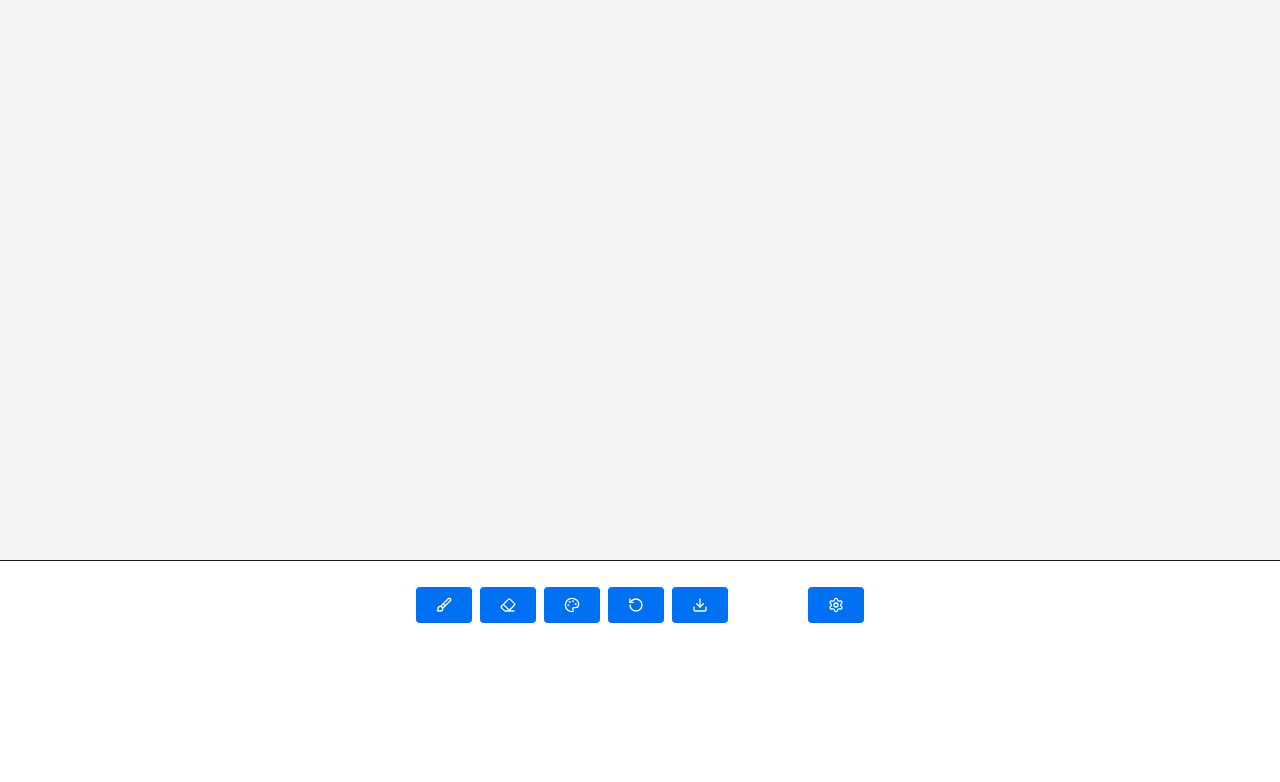
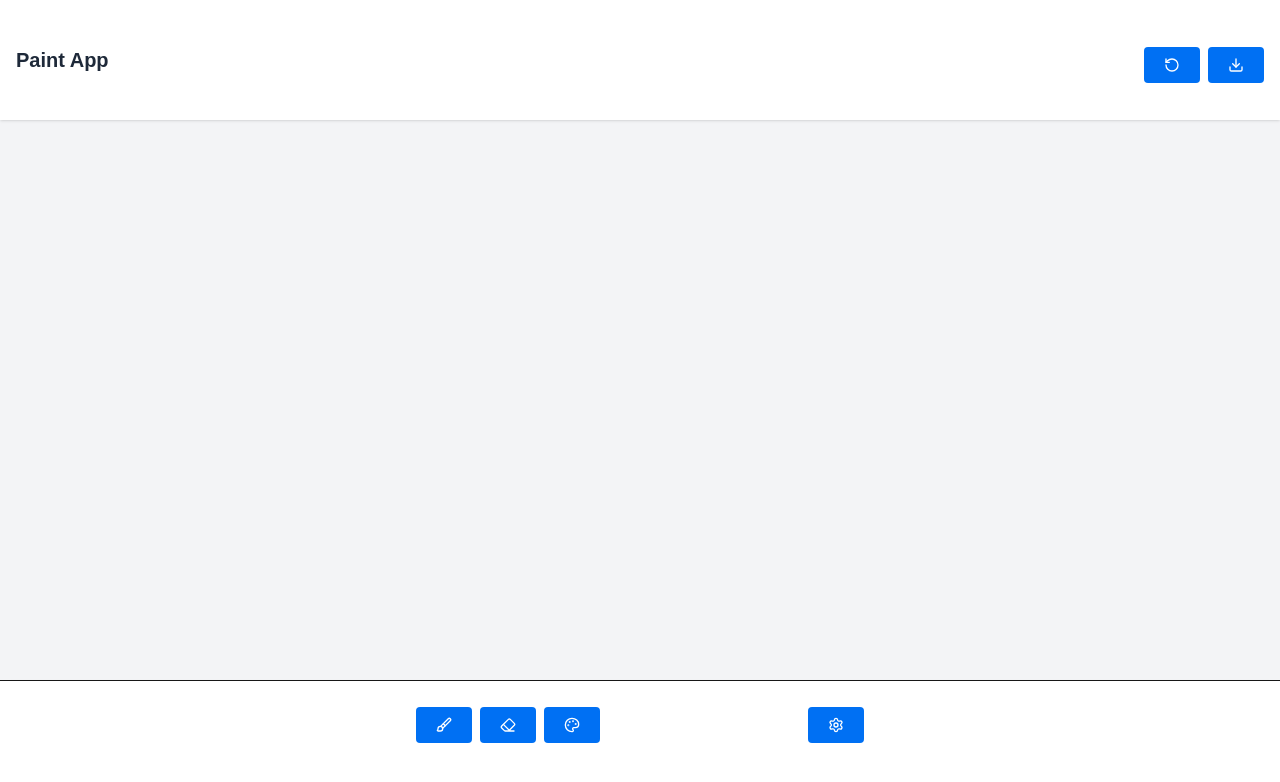
Before and after one commit to chirahbhal312/fingerdrawer-nextjs, a Next.js app: page /PaperToAR in a window 1280 px wide. Shown: the top 782 px of the page. Built offline with nearby package versions, Linux system fonts and the light colour scheme.

Commit message:
UI reset.

```diff
--- a/src/app/PaperToAR/page.jsx
+++ b/src/app/PaperToAR/page.jsx
@@ -98,10 +98,24 @@ export default function PaintingApp() {
 
   return (
     <div className="h-screen flex flex-col bg-gray-100 overflow-hidden">
-      <div className="flex-1 relative">
+      {/* Top Panel */}
+      <div className="h-[15vh] bg-white shadow-sm p-4 flex items-center justify-between">
+        <h1 className="text-xl font-bold text-gray-800">Paint App</h1>
+        <div className="flex items-center gap-2">
+          <button className="p-2 rounded border hover:bg-gray-100" onClick={clearCanvas}>
+            <RotateCcw className="w-4 h-4" />
+          </button>
+          <button className="p-2 rounded border hover:bg-gray-100" onClick={saveAndRedirect}>
+            <Download className="w-4 h-4" />
+          </button>
+        </div>
+      </div>
+
+      {/* Drawing Canvas */}
+      <div className="h-[70vh] relative">
         <canvas
           ref={canvasRef}
-          className="w-full h-[70vh] max-h-[75vh] touch-none cursor-crosshair"
+          className="w-full h-full touch-none cursor-crosshair"
           onMouseDown={startDrawing}
           onMouseMove={draw}
           onMouseUp={stopDrawing}
@@ -112,7 +126,8 @@ export default function PaintingApp() {
         />
       </div>
 
-      <div className="bg-white h-[30vh] border-t shadow-lg p-4">
+      {/* Bottom Panel */}
+      <div className="h-[15vh] bg-white border-t shadow-lg p-4">
         <div className="flex items-center justify-between max-w-md mx-auto">
           <div className="flex items-center gap-2">
             <button
@@ -128,6 +143,7 @@ export default function PaintingApp() {
               <Eraser className="w-4 h-4" />
             </button>
 
+            {/* Color Picker */}
             <div className="relative" id="color-popover">
               <button className="p-2 rounded border hover:bg-gray-100" onClick={() => setShowColorPopover(!showColorPopover)}>
                 <Palette className="w-4 h-4" />
@@ -160,14 +176,9 @@ export default function PaintingApp() {
               )}
             </div>
 
-            <button className="p-2 rounded border hover:bg-gray-100" onClick={clearCanvas}>
-              <RotateCcw className="w-4 h-4" />
-            </button>
-            <button className="p-2 rounded border hover:bg-gray-100" onClick={saveAndRedirect}>
-              <Download className="w-4 h-4" />
-            </button>
           </div>
 
+          {/* Settings */}
           <div className="relative" id="settings-popover">
             <button
               className="p-2 rounded border hover:bg-gray-100"
```
